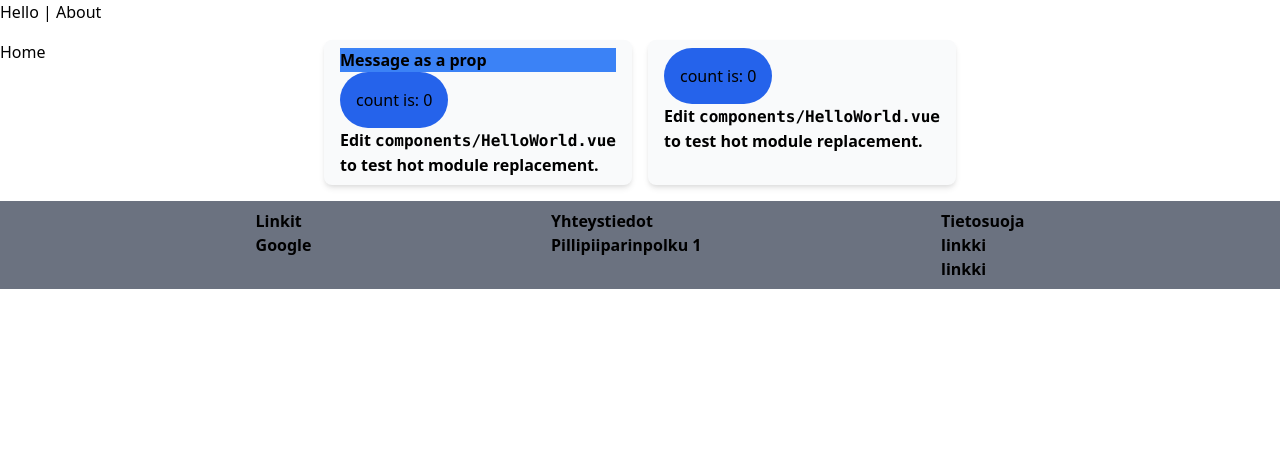
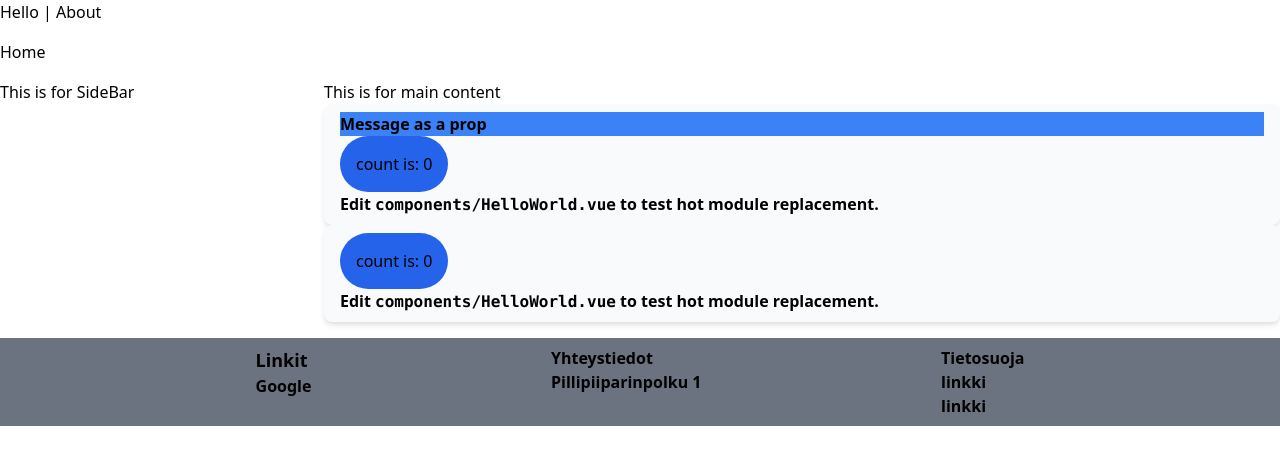
Before and after one commit to vilmaguila/lazy-punter, a Vue app: page /#/ in a window 1280 px wide. Shown: the top 464 px of the page. Built offline with nearby package versions, Linux system fonts and the light colour scheme.

Commit message:
finished layout for home view

```diff
--- a/src/components/layout/TheFooter.vue
+++ b/src/components/layout/TheFooter.vue
@@ -1,7 +1,7 @@
 <template>
   <footer class="flex flex-row justify-evenly">
     <div class="">
-      <h2>Linkit</h2>
+      <h1 class="text-lg">Linkit</h1>
       <a href="https://www.google.com">Google</a>
     </div>
     <div class="">
--- a/src/views/Home.vue
+++ b/src/views/Home.vue
@@ -1,9 +1,13 @@
 <template>
   <div class="grid grid-cols-4 gap-4">
     <navigation-bar class="col-span-4"></navigation-bar>
-    <h1>Home</h1>
-    <hello-world msg="Message as a prop"></hello-world>
-    <hello-world></hello-world>
+    <h1 class="col-span-4">Home</h1>
+    <div>This is for SideBar</div>
+    <div class="col-span-3">
+      This is for main content
+      <hello-world msg="Message as a prop"></hello-world>
+      <hello-world></hello-world>
+    </div>
     <the-footer class="col-span-4"></the-footer>
   </div>
 </template>
```
